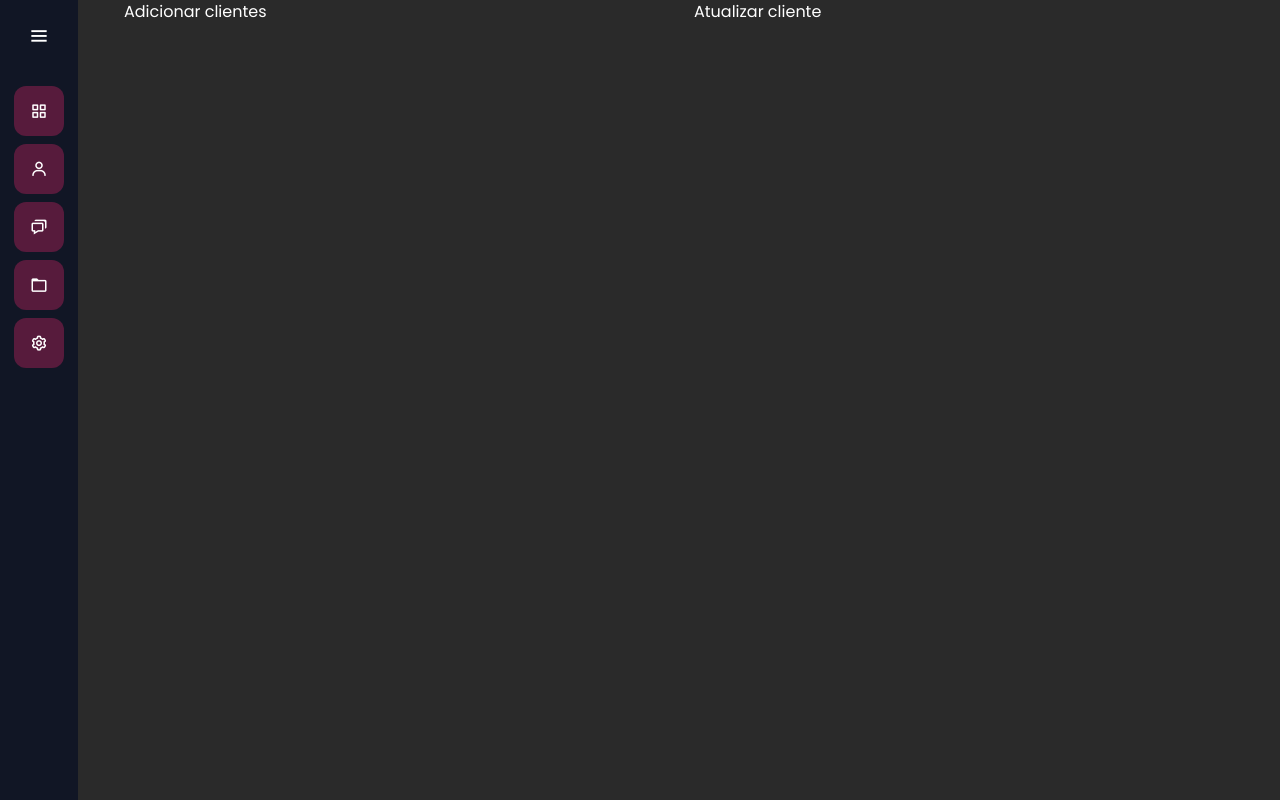
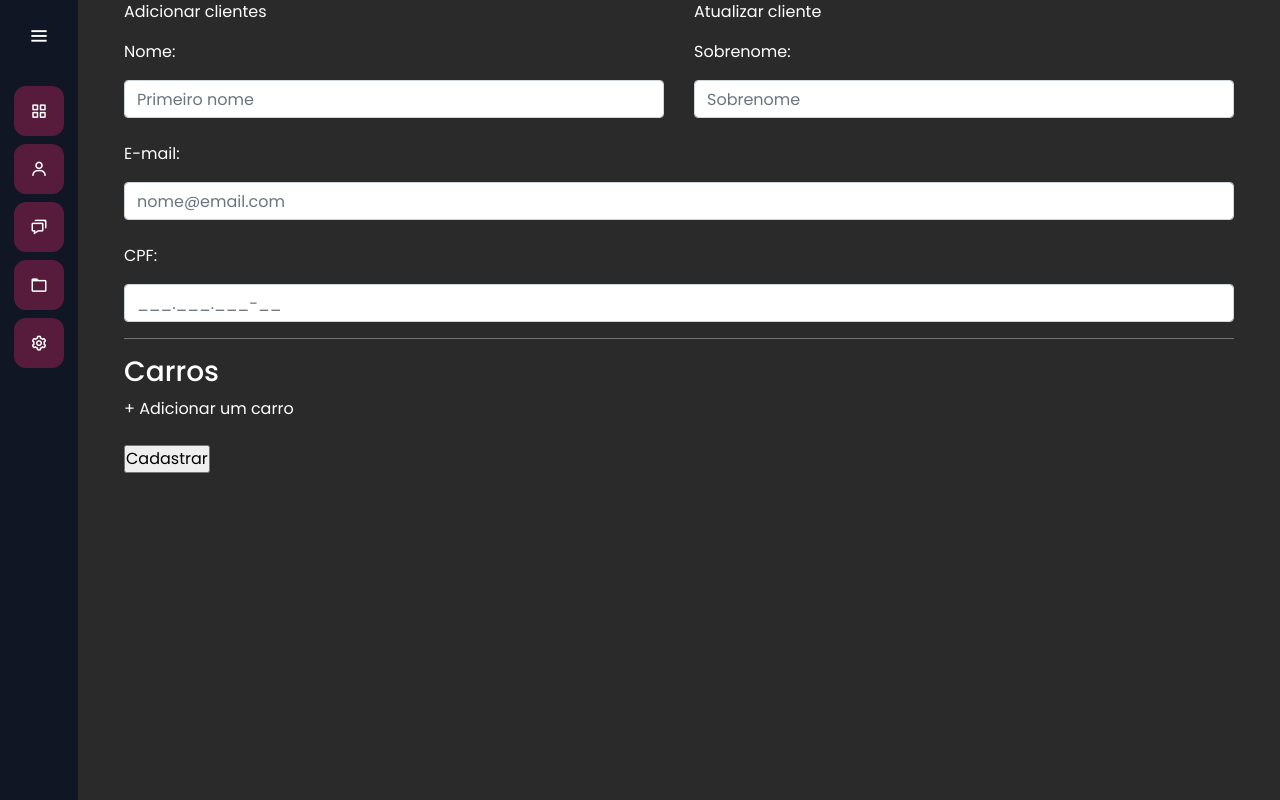
Before and after one commit to lucas-backDev/autoCenter, a Django app: page /clientes/ in a window 1280 px wide. Run offline with Django 5.2, Linux system fonts and the light colour scheme.

Commit message:
adicionando formulário para preencher informações do usuário em cliente.html e botão adicionar carros e botão para cadastrar tudo

```diff
--- a/clientes/templates/clientes.html
+++ b/clientes/templates/clientes.html
@@ -18,6 +18,43 @@
         </div>
 
     </div>
+
+    <div class="adicionar-cliente">
+      <form action="{% url 'clientes' %}" method="POST">{% csrf_token %}
+          <div class="row">
+              <div class="col-md">
+                  <p>Nome:</p>
+                  <input type="text" class="form-control" placeholder="Primeiro nome">
+              </div>
+              <div class="col-md">
+                  <p>Sobrenome:</p>
+                  <input type="text" class="form-control" placeholder="Sobrenome">
+              </div>
+          </div>
+          <br>
+          <p>E-mail:</p>
+          <input type="email" class="form-control" placeholder="nome@email.com" name="email">
+          <br>
+          <p>CPF:</p>
+          <input type="text" class="form-control" placeholder="___.___.___-__" name="cpf">
+          <hr style="background-color:gray;">
+          <div class="add-carros">
+              <h3>Carros</h3>
+              <span class="btn-add-carros" onclick="add_carro()">+ Adicionar um carro</span>
+
+              <div id="form-carro">
+
+              </div>
+
+          </div>
+
+          <br>
+          <input type="submit" value="Cadastrar" class="btn-principal">
+
+      </form>
+
+  </div>
+
 </div>
 
 {% endblock %}
```
